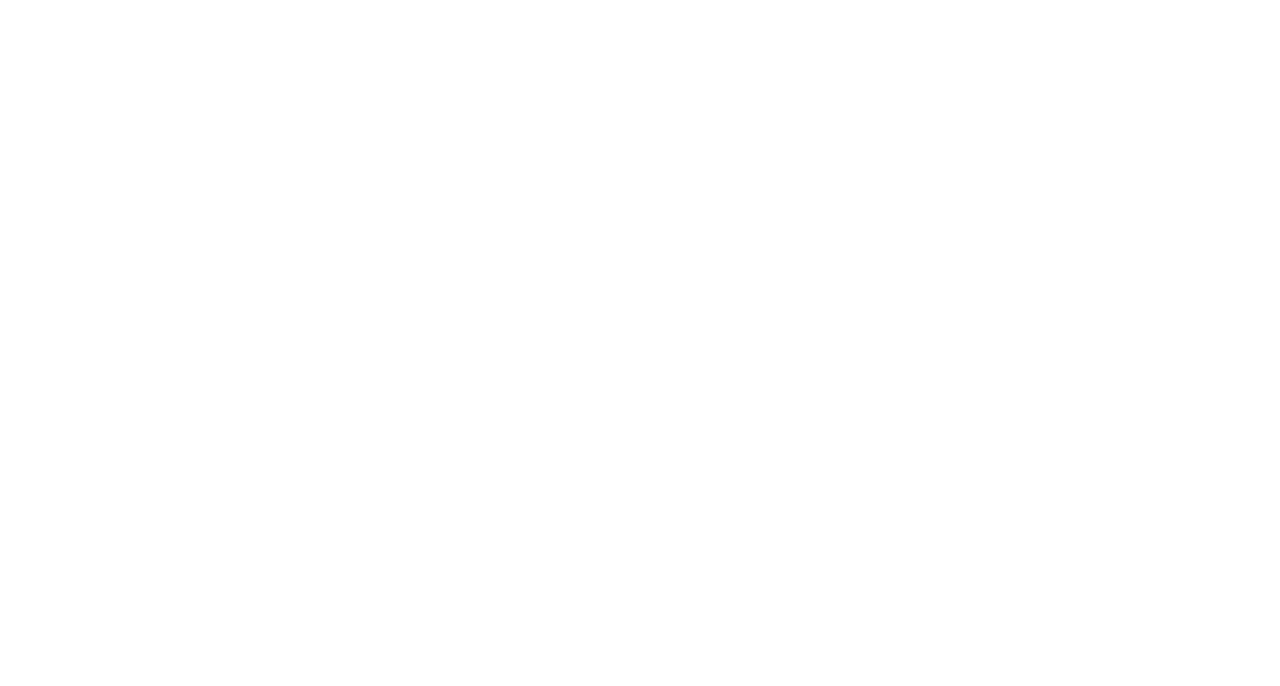
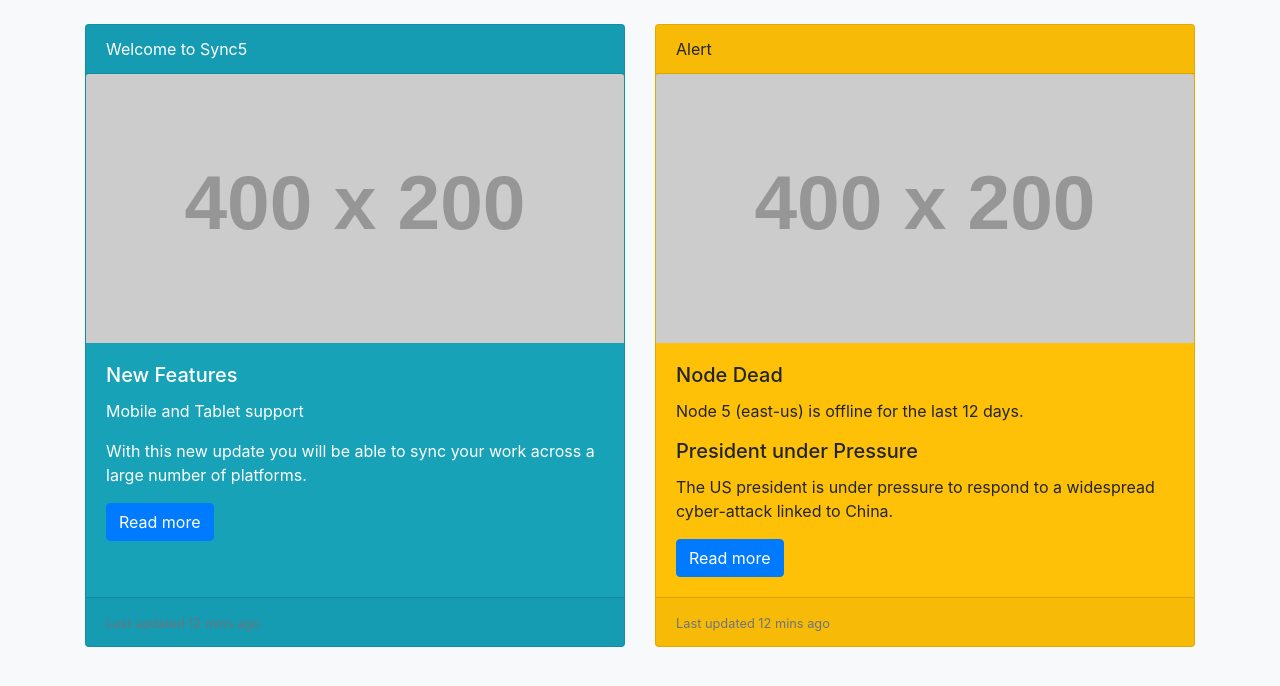
Before and after one commit to acciojob/bootstrap-card-git-user-ui, a website: page main.html in a window 1280 px wide. Drawn offline with nearby package versions, Linux system fonts and the light colour scheme; placeholder pictures from the web are drawn by us.

Commit message:
created a submission

```diff
--- a/main.html
+++ b/main.html
@@ -4,9 +4,87 @@
 
 <head>
 	<link rel="stylesheet" href="styles.css">
+	 <link rel="stylesheet" href="https://maxcdn.bootstrapcdn.com/bootstrap/4.5.2/css/bootstrap.min.css">
 </head>
 
-<body>
+<body class="bg-light p-4">
+
+<div class="container">
+
+    <div class="card-deck">
+
+        <!-- Card 1 -->
+        <div class="card bg-info text-white">
+
+            <div class="card-header">
+                Welcome to Sync5
+            </div>
+
+            <img src="https://via.placeholder.com/400x200"
+                 class="card-img-top"
+                 alt="Sync image">
+
+            <div class="card-body">
+                <h5 class="card-title">New Features</h5>
+
+                <p class="card-text">
+                    Mobile and Tablet support
+                </p>
+
+                <p class="card-text">
+                    With this new update you will be able to sync your work
+                    across a large number of platforms.
+                </p>
+
+                <a href="#" class="btn btn-primary">Read more</a>
+            </div>
+
+            <div class="card-footer">
+                <small class="text-muted">
+                    Last updated 12 mins ago
+                </small>
+            </div>
+        </div>
+
+        <!-- Card 2 -->
+        <div class="card bg-warning">
+
+            <div class="card-header">
+                Alert
+            </div>
+
+            <img src="https://via.placeholder.com/400x200"
+                 class="card-img-top"
+                 alt="Alert image">
+
+            <div class="card-body">
+                <h5 class="card-title">Node Dead</h5>
+
+                <p class="card-text">
+                    Node 5 (east-us) is offline for the last 12 days.
+                </p>
+
+                <h5 class="card-title">President under Pressure</h5>
+
+                <p class="card-text">
+                    The US president is under pressure to respond to a
+                    widespread cyber-attack linked to China.
+                </p>
+
+                <a href="#" class="btn btn-primary">Read more</a>
+            </div>
+
+            <div class="card-footer">
+                <small class="text-muted">
+                    Last updated 12 mins ago
+                </small>
+            </div>
+        </div>
+
+    </div>
+
+</div>
+
 	<!-- the entire body must be written by student -->
     <script type="text/javascript" src="./script.js">
 </script>
```
